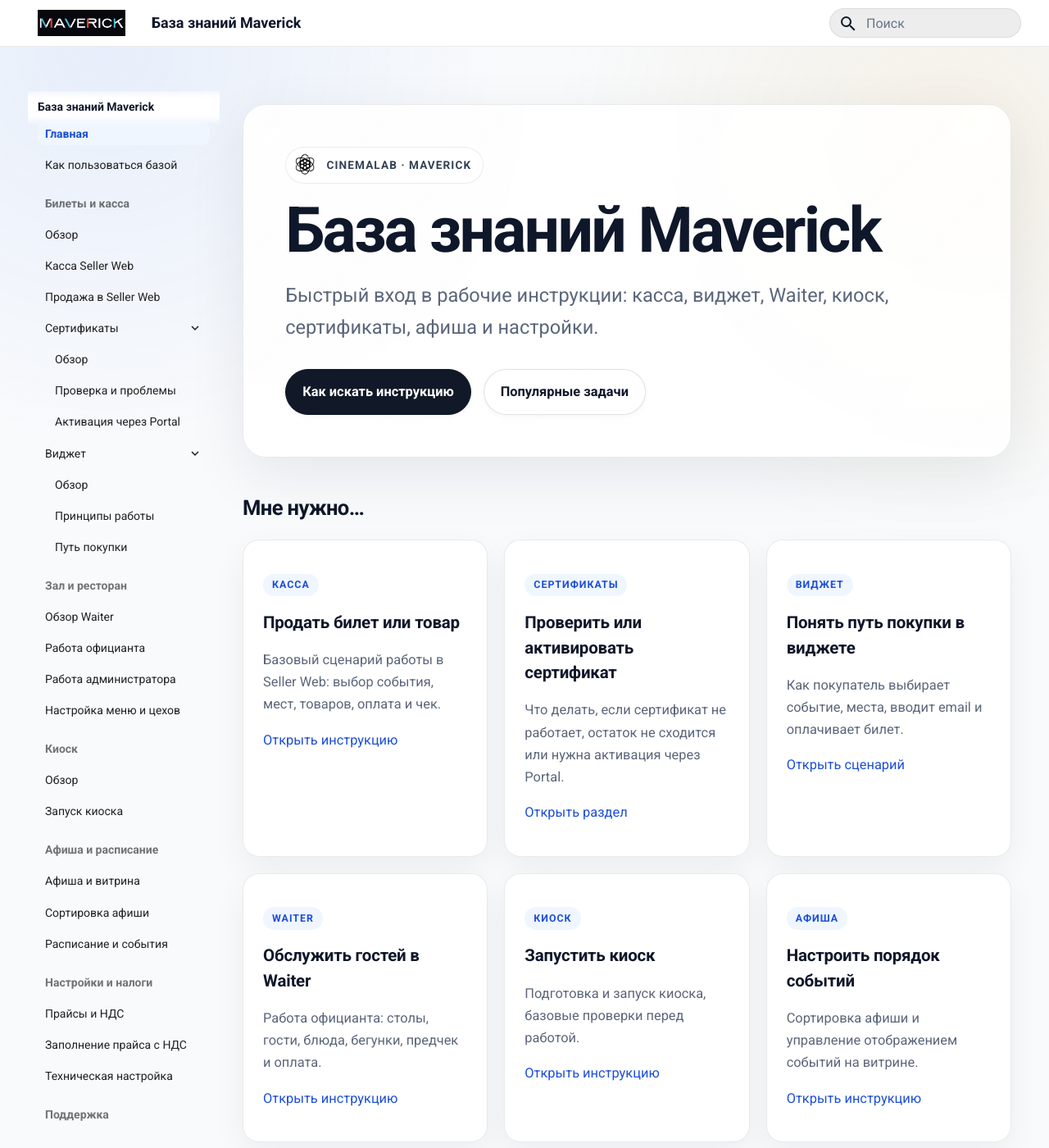
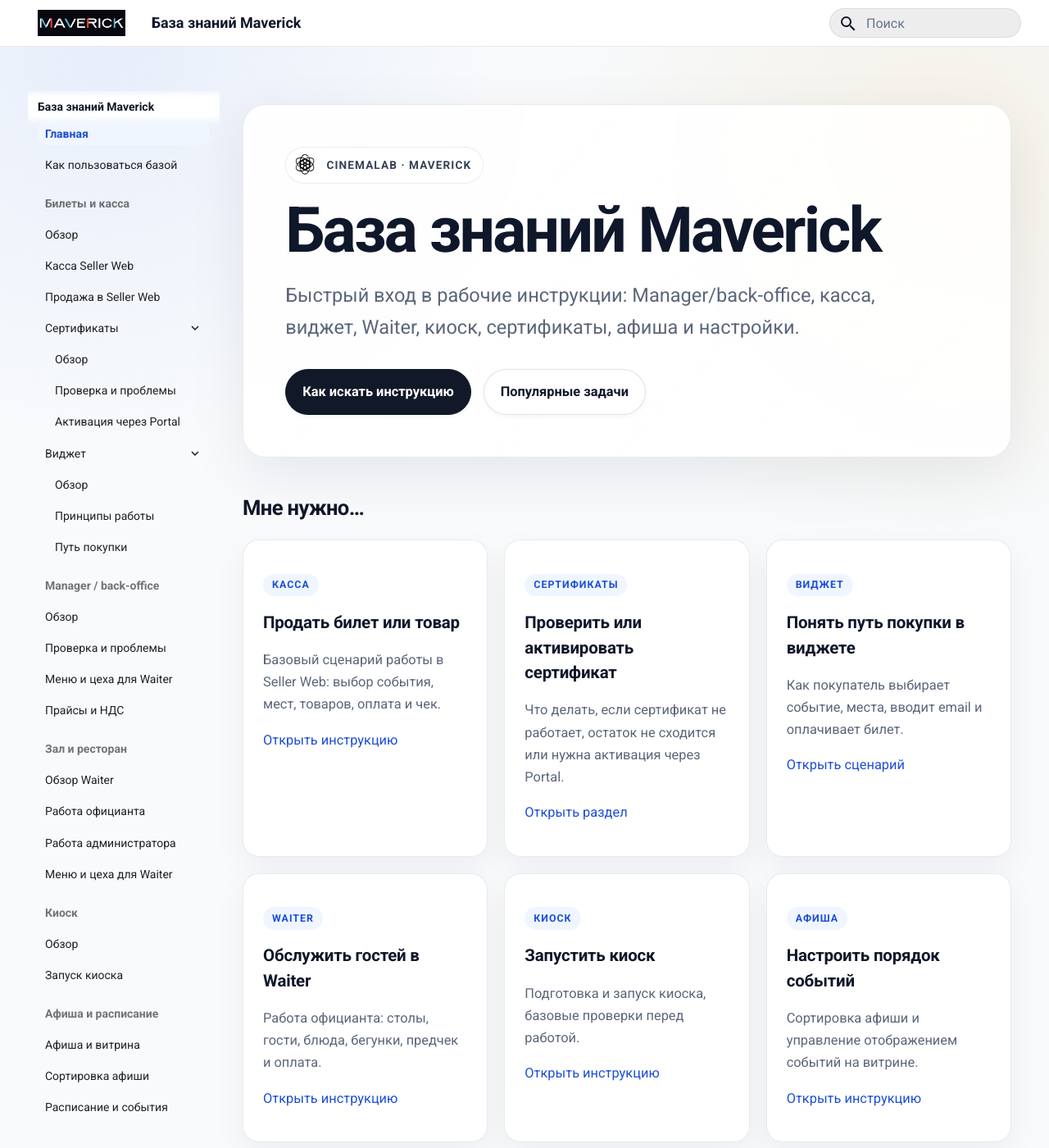
Before and after one commit to ogelslamovuk/cl_maverick_kb, an MkDocs documentation site: the page built from docs/index.md, in a window 1280 px wide and 1400 px high. Shown: the whole window at 82% size. Built offline with MkDocs 1.6.1 and Material for MkDocs 9.7.7, drawn with Linux system fonts in a browser that asks for light colours; some of the changed text lies outside the part shown.

Commit message:
docs: add Manager back-office section

```diff
--- a/docs/index.md
+++ b/docs/index.md
@@ -9,7 +9,7 @@
     <span>CinemaLab · Maverick</span>
   </div>
   <h1>База знаний Maverick</h1>
-  <p class="kb-home-lead">Быстрый вход в рабочие инструкции: касса, виджет, Waiter, киоск, сертификаты, афиша и настройки.</p>
+  <p class="kb-home-lead">Быстрый вход в рабочие инструкции: Manager/back-office, касса, виджет, Waiter, киоск, сертификаты, афиша и настройки.</p>
   <div class="kb-home-actions">
     <a href="Как%20пользоваться%20базой%20знаний/" class="kb-button kb-button--primary">Как искать инструкцию</a>
     <a href="#popular" class="kb-button">Популярные задачи</a>
@@ -82,6 +82,13 @@
 </div>
 
 <div class="kb-section-card" markdown>
+### Manager / back-office
+Справочники, категории, списки, сертификаты, прайсы и настройки, которые влияют на кассу, сайт и Waiter.
+
+[Перейти](Manager.md)
+</div>
+
+<div class="kb-section-card" markdown>
 ### Зал и ресторан
 Инструкции Waiter для официанта, администратора и настройки меню.
 
--- a/mkdocs.yml
+++ b/mkdocs.yml
@@ -62,6 +62,11 @@
           - Обзор: Виджет.md
           - Принципы работы: Виджет/Принципы работы виджета.md
           - Путь покупки: Виджет/Userflow покупки в виджете.md
+  - Manager / back-office:
+      - Обзор: Manager.md
+      - Сертификаты в Manager: Сертификаты/Проверка и разбор проблем с сертификатами.md
+      - Меню и цеха для Waiter: Waiter/Настройка меню и цехов в Manager для Waiter.md
+      - Прайсы и НДС: Прайсы и налоги/Заполнение прайса с НДС.md
   - Зал и ресторан:
       - Обзор Waiter: Waiter.md
       - Работа официанта: Waiter/Работа официанта в Waiter.md
```
Also changed, not shown: docs/Manager.md (added, +68 -0 lines), docs/Сертификаты.md (+2 -2 lines), docs/Сертификаты/Проверка и разбор проблем с сертификатами.md (+2 -2 lines).
